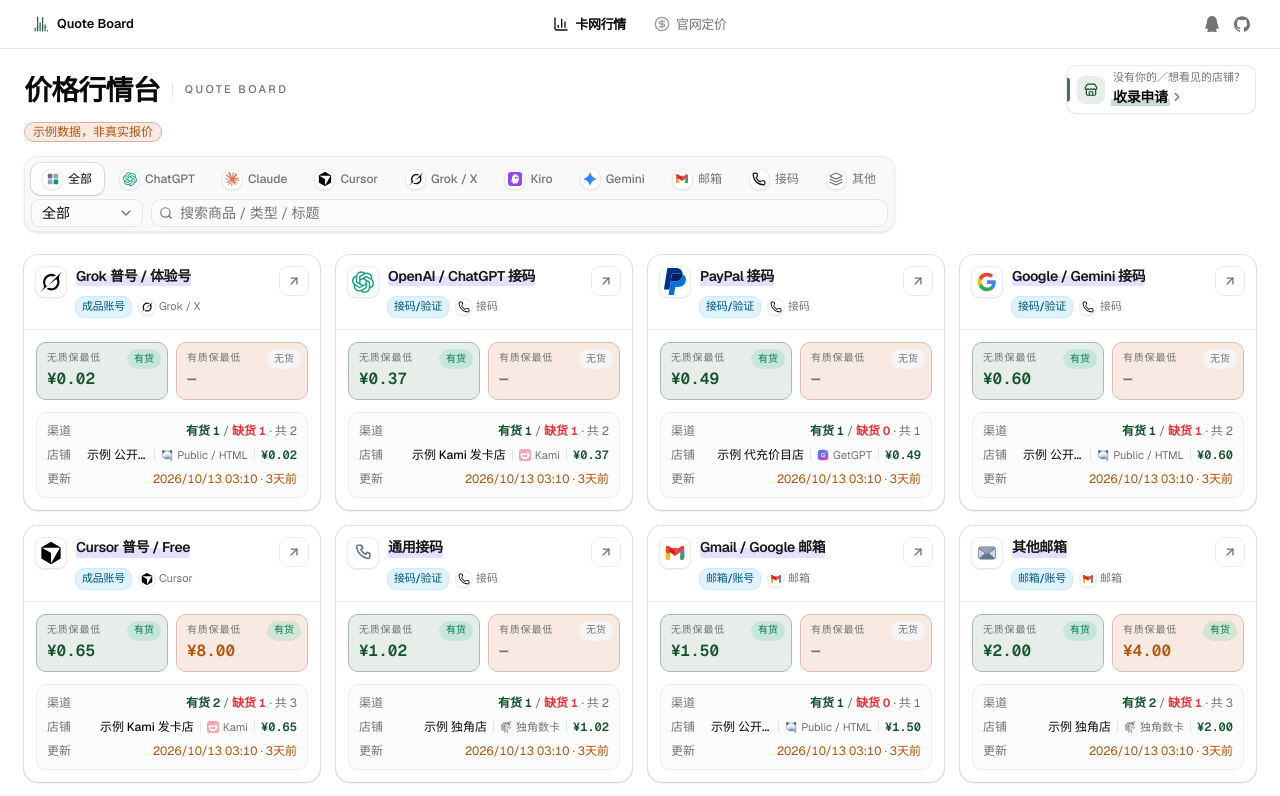
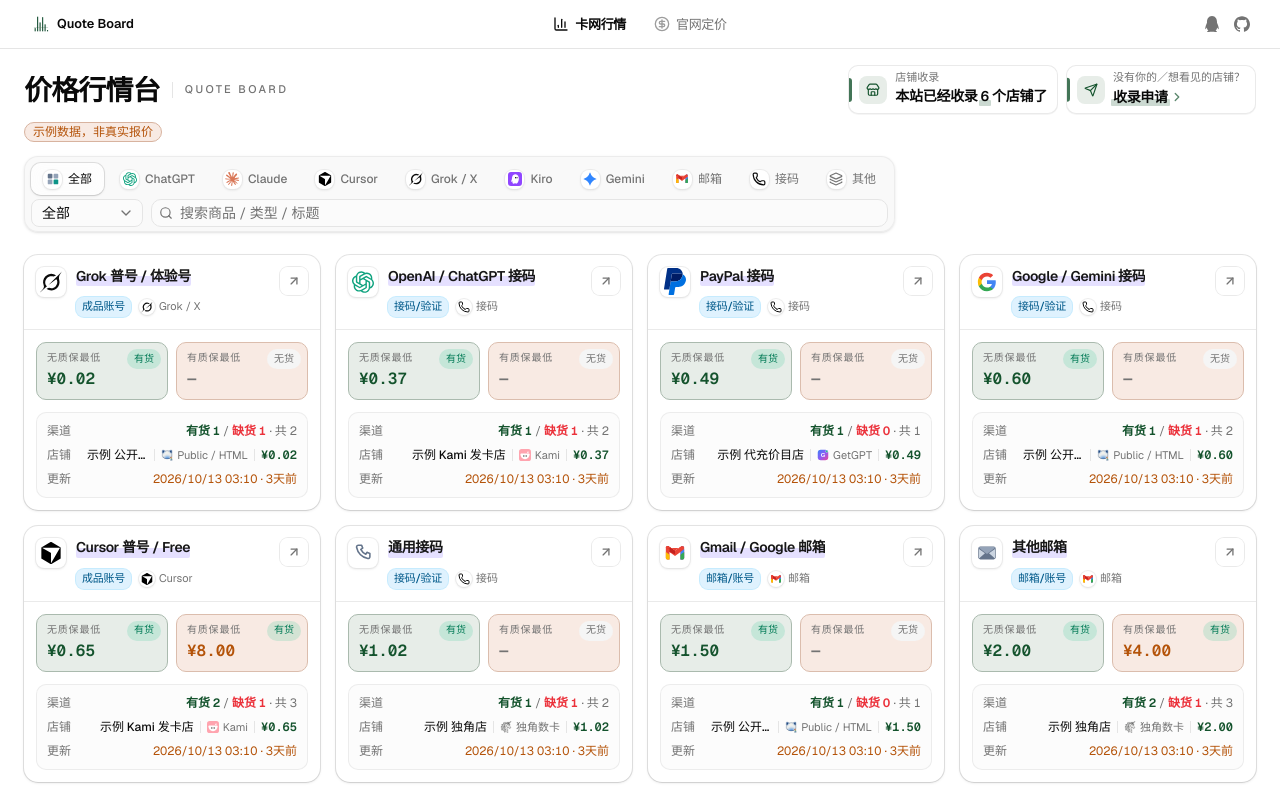
Before and after one commit to PaiDX12138/ai-price-radar, a Next.js app: page / in a window 1280 px wide. Shown: the top 796 px of the page. Built offline with nearby package versions, Linux system fonts and the light colour scheme.

Commit message:
feat: show indexed shop count beside the submit card
Surface the catalog source total on the board and use a distinct submit icon.

```diff
--- a/src/components/catalog/catalog-board.tsx
+++ b/src/components/catalog/catalog-board.tsx
@@ -5,10 +5,12 @@
 import { CatalogNavState } from "@/components/catalog/catalog-nav-state";
 import { CatalogFilterChrome } from "@/components/catalog/catalog-filter-chrome";
 import { ProductCard } from "@/components/catalog/product-card";
+import { ShopIndexedCard } from "@/components/catalog/shop-indexed-card";
 import { ShopSubmitDialog } from "@/components/catalog/shop-submit-dialog";
 import {
   filterProductSummaries,
   getCatalogMeta,
+  getIndexedShopCount,
   getPlatformTabs,
   listDeliveryTypes,
   parsePlatformTab,
@@ -43,6 +45,7 @@
   const q = qParam?.trim() || undefined;
   const meta = getCatalogMeta();
   const demo = meta.isDemo;
+  const shopCount = getIndexedShopCount();
 
   const productPlatforms: PlatformId[] = [
     "chatgpt",
@@ -81,10 +84,13 @@
               {BRAND_NAME_EN}
             </p>
           </div>
-          <ShopSubmitDialog
-            className="shrink-0"
-            deliveryTypesByPlatform={deliveryTypesByPlatform}
-          />
+          <div className="flex shrink-0 flex-wrap items-center justify-end gap-2">
+            <ShopIndexedCard count={shopCount} className="shrink-0" />
+            <ShopSubmitDialog
+              className="shrink-0"
+              deliveryTypesByPlatform={deliveryTypesByPlatform}
+            />
+          </div>
         </div>
         <p className="mt-1.5 text-[11px] font-medium uppercase tracking-[0.22em] text-muted-foreground sm:hidden">
           {BRAND_NAME_EN}
--- /dev/null
+++ b/src/components/catalog/shop-indexed-card.tsx
@@ -0,0 +1,48 @@
+import { Store } from "lucide-react";
+import { cn } from "@/lib/utils";
+
+type ShopIndexedCardProps = {
+  count: number;
+  className?: string;
+};
+
+/** 首页标题行：已收录店铺数量，样式对齐收录申请入口卡片。 */
+export function ShopIndexedCard({ count, className }: ShopIndexedCardProps) {
+  const label = Number.isFinite(count)
+    ? Math.max(0, Math.trunc(count)).toLocaleString("zh-CN")
+    : "0";
+
+  return (
+    <div
+      className={cn(
+        "relative flex max-w-[18rem] items-center gap-2 rounded-lg border border-border/80",
+        "bg-card px-2.5 py-1.5 text-left shadow-[0_1px_0_color-mix(in_oklab,var(--foreground)_4%,transparent)]",
+        className,
+      )}
+    >
+      <span
+        className="absolute left-0 top-1/2 h-[52%] w-[3px] -translate-y-1/2 rounded-r-full bg-[var(--apr-ink)]/80"
+        aria-hidden
+      />
+      <span className="flex size-7 shrink-0 items-center justify-center rounded-md bg-[var(--apr-ink-soft)] text-[var(--apr-ink)]">
+        <Store className="size-3.5" aria-hidden strokeWidth={2} />
+      </span>
+      <span className="min-w-0 flex-1 leading-none">
+        <span className="block text-[11px] leading-none text-muted-foreground">
+          店铺收录
+        </span>
+        <span className="mt-1 block text-[13px] font-semibold leading-snug tracking-[-0.02em] text-foreground sm:text-sm">
+          本站已经收录{" "}
+          <span className="relative inline-block">
+            <span
+              className="absolute inset-x-[-2px] bottom-[0.08em] z-0 h-[0.42em] rounded-[1px] bg-[color-mix(in_oklab,var(--apr-ink)_22%,transparent)]"
+              aria-hidden
+            />
+            <span className="relative z-10 tabular-nums">{label}</span>
+          </span>{" "}
+          个店铺了
+        </span>
+      </span>
+    </div>
+  );
+}
--- a/src/components/catalog/shop-submit-dialog.tsx
+++ b/src/components/catalog/shop-submit-dialog.tsx
@@ -5,9 +5,9 @@
   CheckCircle2,
   ChevronRight,
   CircleAlert,
+  Send,
   Link2,
   LoaderCircle,
-  Store,
 } from "lucide-react";
 import { PLATFORM_LABEL, PlatformLogo } from "@/components/catalog/platform-logo";
 import {
@@ -294,7 +294,7 @@
           aria-hidden
         />
         <span className="flex size-7 shrink-0 items-center justify-center rounded-md bg-[var(--apr-ink-soft)] text-[var(--apr-ink)]">
-          <Store className="size-3.5" aria-hidden strokeWidth={2} />
+          <Send className="size-3.5" aria-hidden strokeWidth={2} />
         </span>
         <span className="min-w-0 flex-1 leading-none">
           <span className="block text-[11px] leading-none text-muted-foreground">
--- a/src/lib/catalog/queries.ts
+++ b/src/lib/catalog/queries.ts
@@ -145,6 +145,11 @@
     mode: catalog.mode,
     degraded: catalog.degraded,
   };
+}
+
+/** 目录快照中已收录的卡网店铺数（catalog.sources）。 */
+export function getIndexedShopCount(): number {
+  return resolveCatalog().sources.length;
 }
 
 export function getPlatformTabs() {
```
